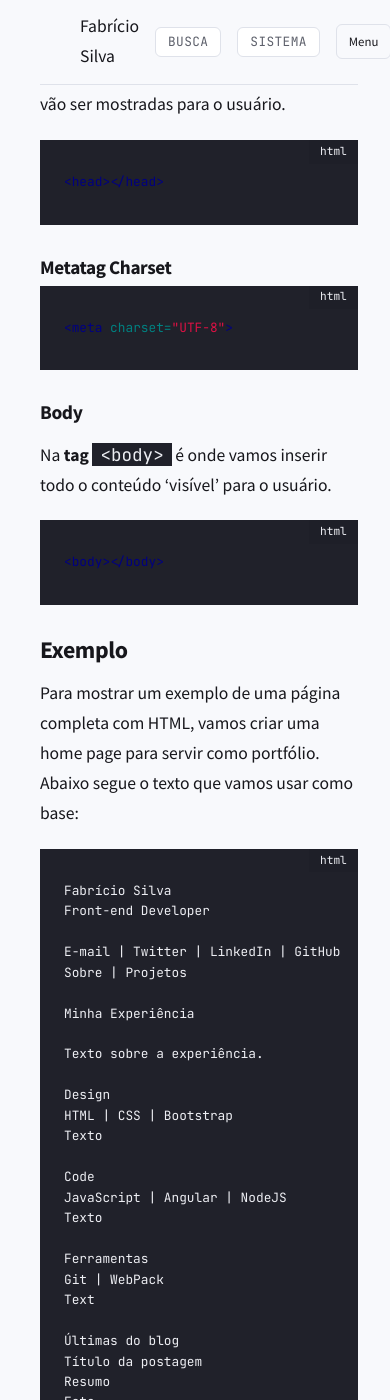
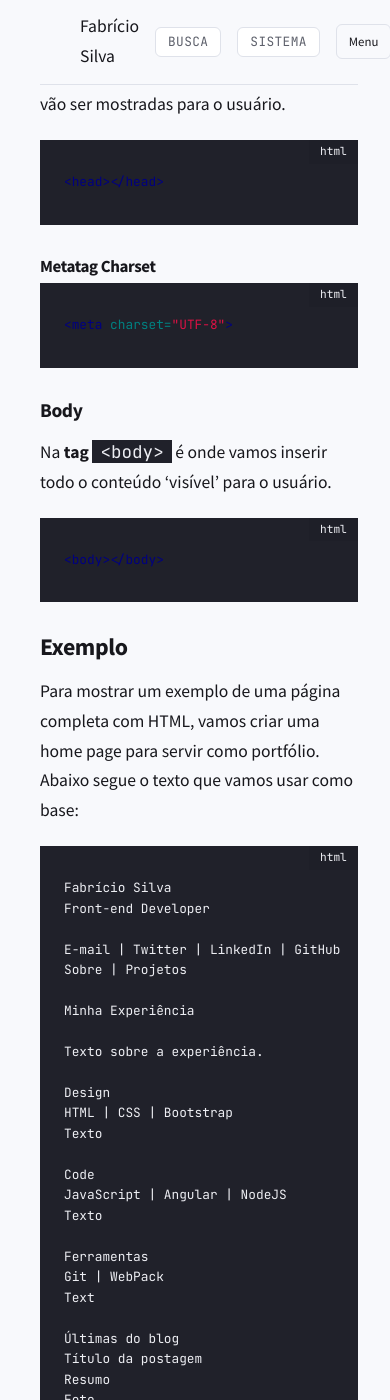
Before and after one commit to fabriciofmsilva/fabriciofmsilva.github.io, a Jekyll site: the page built from _posts/2019-08-06-introducao-html.md, in a window 390 px wide and 1400 px high, scrolled down 5866 px. Built offline with Jekyll 4.4.1, drawn with Linux system fonts in a browser that asks for light colours; comment, search, counter and statistics services are not loaded; the table of contents is made by our own code.

Commit message:
feat(layout): minor fixes headings

```diff
--- a/_layouts/post.html
+++ b/_layouts/post.html
@@ -76,6 +76,9 @@
     {% if page.image %}
     <figure class="article-image">
       <img src="{{ page.image | relative_url }}" alt="{{ page.image-alt }}" width="{{ page.image-width }}" height="{{ page.image-height }}" fetchpriority="high" class="box-img" itemprop="image">
+      {% if page.image-caption %}
+      <figcaption class="article-image__caption">{{ page.image-caption }}</figcaption>
+      {% endif %}
     </figure>
     {% endif %}
 
--- a/_sass/_archive.scss
+++ b/_sass/_archive.scss
@@ -12,7 +12,7 @@
 .archive__title {
   margin-bottom: 1rem;
   font-size: 1rem;
-  font-weight: 200;
+  font-weight: 400;
   color: var(--text-secondary);
 }
 
@@ -29,7 +29,7 @@
 .archive-title {
   margin-bottom: .5em;
   font-size: 1rem;
-  font-weight: 200;
+  font-weight: 400;
   text-align: right;
   color: $grey-color;
   border-bottom: 1px solid $grey-color-light;
--- a/_sass/_articles.scss
+++ b/_sass/_articles.scss
@@ -57,6 +57,12 @@
   text-align: center;
 }
 
+.article-image__caption {
+  margin-top: .5rem;
+  font-size: .85rem;
+  color: var(--text-secondary);
+}
+
 .article-content {
   margin-bottom: 2rem;
 
@@ -71,7 +77,7 @@
   }
 
   p {
-    max-width: 44rem;
+    max-width: 70ch;
     margin-bottom: 1.25rem;
     font-size: 1.1rem;
     line-height: 1.7;
@@ -155,7 +161,7 @@
 }
 
 .intro__bio {
-  max-width: 44rem;
+  max-width: 70ch;
   margin-bottom: 1rem;
   color: var(--text-secondary);
 }
@@ -205,7 +211,7 @@
 }
 
 .recent__excerpt {
-  max-width: 44rem;
+  max-width: 70ch;
   margin-bottom: .5rem;
   color: var(--text-secondary);
 }
--- a/_sass/_base.scss
+++ b/_sass/_base.scss
@@ -62,15 +62,15 @@
 }
 
 h4 {
-  font-size: 1.2rem;
+  font-size: clamp(1.05rem, 1rem + .25vw, 1.2rem);
 }
 
 h5 {
-  font-size: 1rem;
+  font-size: clamp(1rem, .95rem + .15vw, 1.1rem);
 }
 
 h6 {
-  font-size: 1rem;
+  font-size: clamp(.95rem, .9rem + .1vw, 1rem);
 }
 
 small {
--- a/_sass/_header.scss
+++ b/_sass/_header.scss
@@ -22,7 +22,7 @@
 }
 
 .header-title {
-  font-weight: 200;
+  font-weight: 400;
   font-size: 1.1rem;
 
   a,
--- a/css/main.scss
+++ b/css/main.scss
@@ -59,13 +59,6 @@
 // Our variables
 $base-font-family: "Source Sans Pro", Helvetica, Arial, sans-serif;
 $mono-font-family: "JetBrains Mono", "Source Code Pro", monospace;
-$base-font-size: 1em;
-$base-font-weight: 400;
-$base-line-height: 1.6;
-
-$title-font-size: 2em;
-$title-font-weight: 500;
-$title-line-height: 1.3;
 
 $spacing-unit: 20px;
 $radius-sm: 0.375rem;
```
